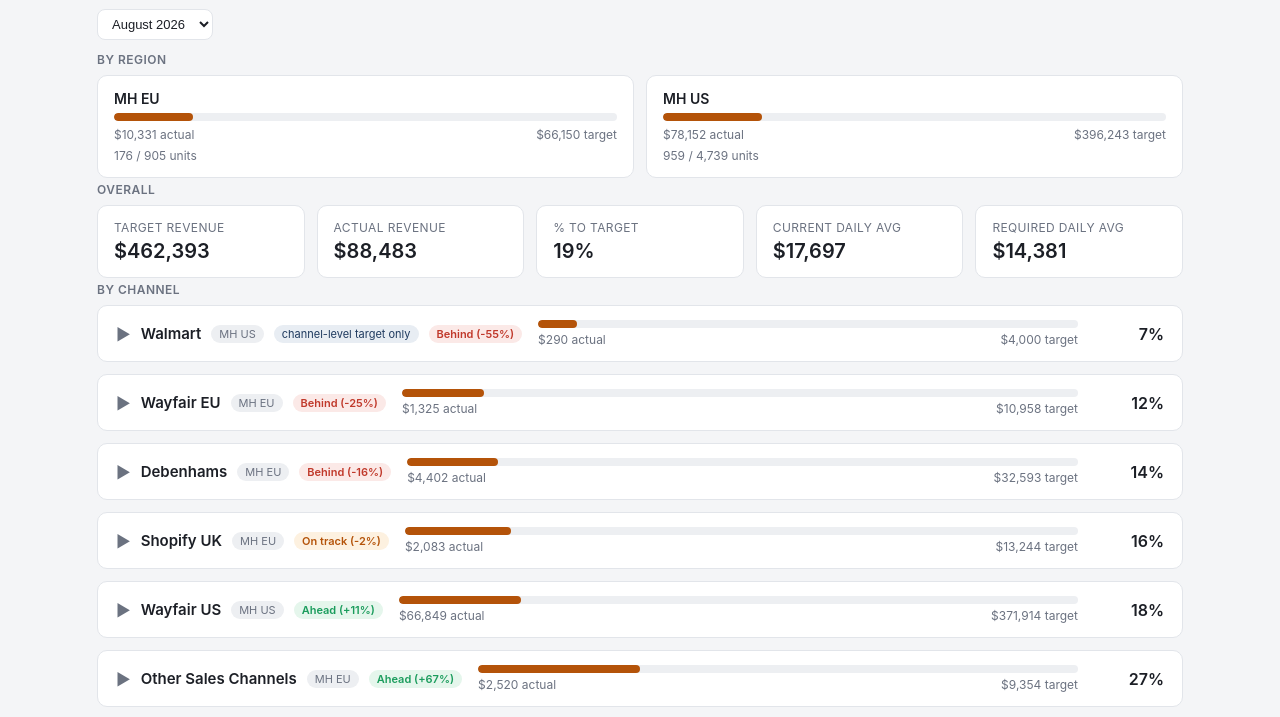
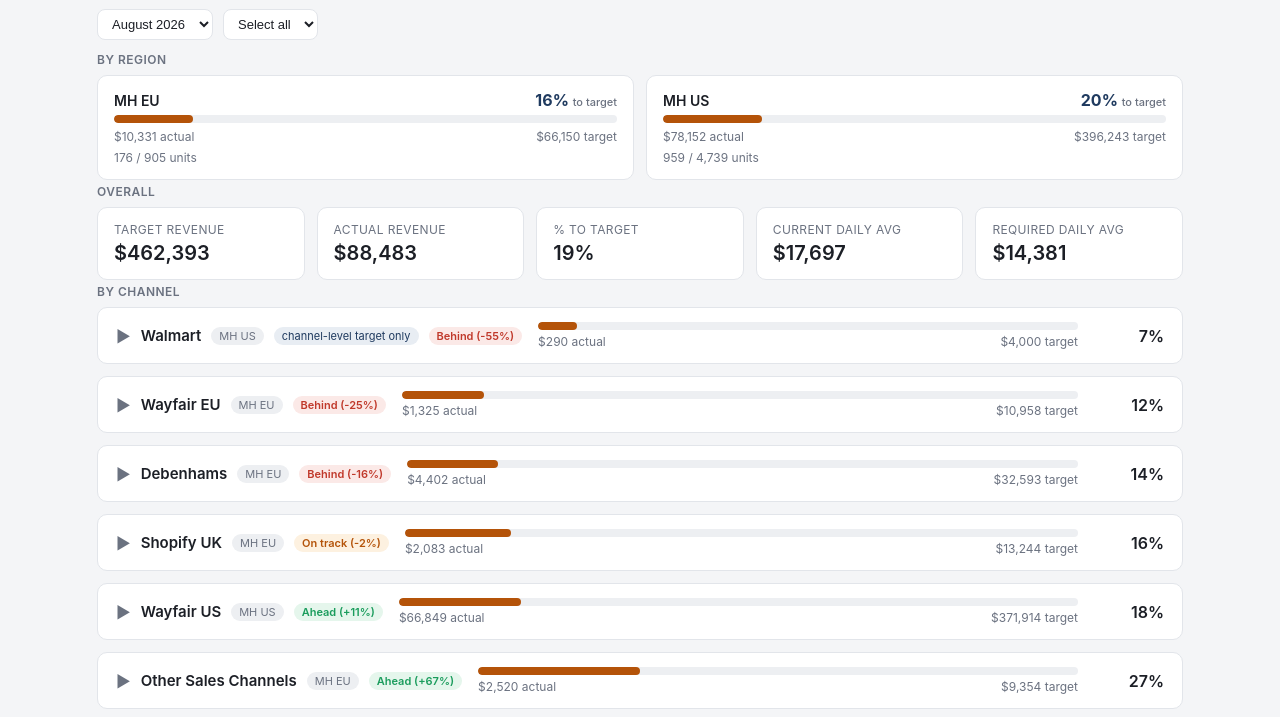
Before and after one commit to operations25-madeleinehome/MH_LONODN_MONTHLY_TARGETS, a plain HTML site: page index.html in a window 1280 px wide. Shown: the part 83-800 px from the top of the page. Drawn offline with Linux system fonts and the light colour scheme.

Commit message:
Update index.html

```diff
--- a/index.html
+++ b/index.html
@@ -164,6 +164,11 @@
 </header>
 <div class="controls">
   <select id="monthSelect" onchange="onMonthChange()"></select>
+  <select id="regionSelect" onchange="onRegionChange()">
+    <option value="ALL">Select all</option>
+    <option value="MH US">MH US</option>
+    <option value="MH EU">MH EU</option>
+  </select>
 </div>
 <main>
   <div id="status">Loading dashboard data...</div>
@@ -495,9 +500,13 @@ function overallHtml(totals, daysCompleted, daysInMonth) {
 function regionCardHtml(r) {
   const p = pct(r.actual_revenue, r.target_revenue);
   const width = p === null ? 0 : Math.min(p, 100);
+  const pctLabel = p === null ? "—" : p.toFixed(0) + "%";
   return `
     <div class="region-card">
-      <div class="name">${r.region}</div>
+      <div style="display:flex; justify-content:space-between; align-items:baseline;">
+        <div class="name">${r.region}</div>
+        <div style="font-weight:700; font-size:16px; color:var(--accent);">${pctLabel} <span style="font-size:11px; font-weight:500; color:var(--text-muted);">to target</span></div>
+      </div>
       <div class="progress-track"><div class="progress-fill ${pctClass(p)}" style="width:${width}%"></div></div>
       <div class="progress-labels" style="margin-top:6px;">
         <span>${fmtMoney(r.actual_revenue)} actual</span>
@@ -550,6 +559,51 @@ function onMonthChange() {
   loadMonth(year, month);
 }
 
+let CURRENT_DATA = null;                 // the raw month JSON, kept for region re-filtering
+let CURRENT_CHANNELS_SORTED = [];        // all channels for the month, sorted
+let CURRENT_REGION = "ALL";              // "ALL" | "MH US" | "MH EU"
+
+function onRegionChange() {
+  CURRENT_REGION = document.getElementById("regionSelect").value;
+  applyRegionFilter();
+}
+
+// Render the region tiles, overall KPIs and channel list for the currently
+// selected region (or everything when "Select all").
+function applyRegionFilter() {
+  const data = CURRENT_DATA;
+  if (!data) return;
+  const region = CURRENT_REGION;
+  const channels = region === "ALL"
+    ? CURRENT_CHANNELS_SORTED
+    : CURRENT_CHANNELS_SORTED.filter(c => c.region === region);
+  const regions = region === "ALL"
+    ? (data.regions || [])
+    : (data.regions || []).filter(r => r.region === region);
+
+  const totals = computeOverall(channels);
+  const daysCompletedForAvg = data.days_completed != null ? data.days_completed : Math.max(0, (data.days_elapsed || 0) - 1);
+
+  document.getElementById("regions").innerHTML = regions.map(regionCardHtml).join("");
+  document.getElementById("regionSection").style.display = "block";
+
+  document.getElementById("overall").innerHTML = overallHtml(totals, daysCompletedForAvg, data.days_in_month);
+  document.getElementById("overallSection").style.display = "block";
+
+  // Reset drill-down state, then render the filtered channels.
+  CH_STATE = {
+    channels: channels,
+    trees: channels.map(c => buildCategoryTree(c.skus || [], c)),
+    daysCompleted: daysCompletedForAvg,
+    daysInMonth: data.days_in_month,
+  };
+  openChannels.clear();
+  for (const k in openCat) delete openCat[k];
+  for (const k in openListing) delete openListing[k];
+  renderChannels();
+  document.getElementById("channelSection").style.display = "block";
+}
+
 async function loadMonth(year, month) {
   const statusEl = document.getElementById("status");
   try {
@@ -560,28 +614,9 @@ async function loadMonth(year, month) {
     document.getElementById("subheader").textContent =
       `${data.month_label} — updated ${new Date(data.generated_at).toLocaleString()} · day ${data.days_elapsed} of ${data.days_in_month}`;
 
-    const channels = sortByAchievement(data.channels || []);
-    const totals = computeOverall(channels);
-
-    document.getElementById("regions").innerHTML = (data.regions || []).map(regionCardHtml).join("");
-    document.getElementById("regionSection").style.display = "block";
-
-    const daysCompletedForAvg = data.days_completed != null ? data.days_completed : Math.max(0, (data.days_elapsed || 0) - 1);
-    document.getElementById("overall").innerHTML = overallHtml(totals, daysCompletedForAvg, data.days_in_month);
-    document.getElementById("overallSection").style.display = "block";
-
-    // Reset drill-down state for the newly loaded month, then render.
-    CH_STATE = {
-      channels: channels,
-      trees: channels.map(c => buildCategoryTree(c.skus || [], c)),
-      daysCompleted: data.days_completed != null ? data.days_completed : data.days_elapsed,
-      daysInMonth: data.days_in_month,
-    };
-    openChannels.clear();
-    for (const k in openCat) delete openCat[k];
-    for (const k in openListing) delete openListing[k];
-    renderChannels();
-    document.getElementById("channelSection").style.display = "block";
+    CURRENT_DATA = data;
+    CURRENT_CHANNELS_SORTED = sortByAchievement(data.channels || []);
+    applyRegionFilter();
 
     statusEl.style.display = "none";
   } catch (err) {
```
